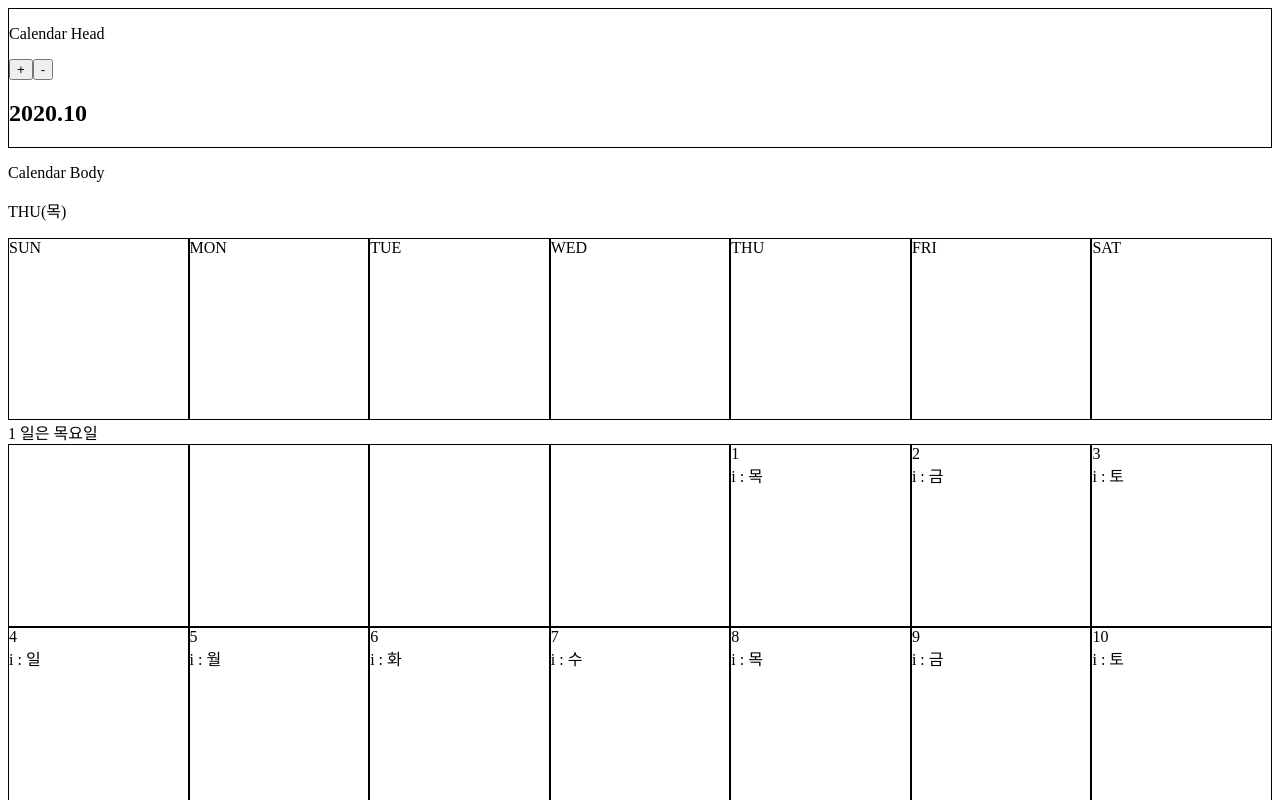
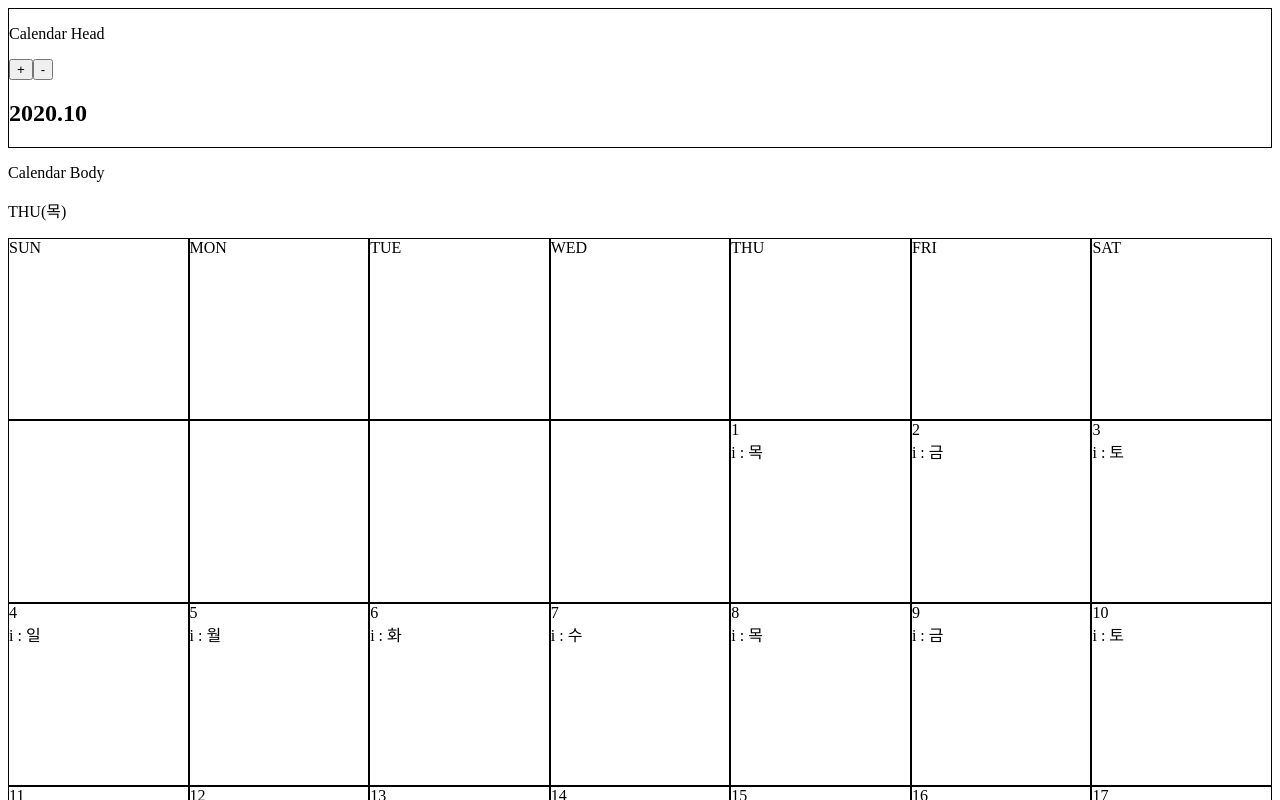
Before and after one commit to 97e57e/My-Financial-Ledger, a React (Create React App) app in the folder mfl-client/: page / in a window 1280 px wide. Shown: the top 800 px of the page. Built offline with nearby package versions, Linux system fonts and the light colour scheme.

Commit message:
chore: delete useless code
- console log...

```diff
--- a/mfl-client/src/components/calendar.js
+++ b/mfl-client/src/components/calendar.js
@@ -42,11 +42,6 @@ function makeBody(props) {
   ).getDay();
 
   const body = [];
-  body.push(
-    <div key={"key"}>
-      <span>1 일은 {dayOfWeekKo[fisrtDay]}요일</span>
-    </div>
-  );
 
   for (let week = 0; week < 5; week++) {
     body.push(
@@ -55,7 +50,6 @@ function makeBody(props) {
           .fill(0)
           .map((n, i) => {
             const current = i + week * 7 - fisrtDay + 1;
-            console.log(current);
             if (current > 0 && lastDayOfMonth[currentMonth - 1] >= current) {
               return (
                 <div className="day-box" key={i}>
```
